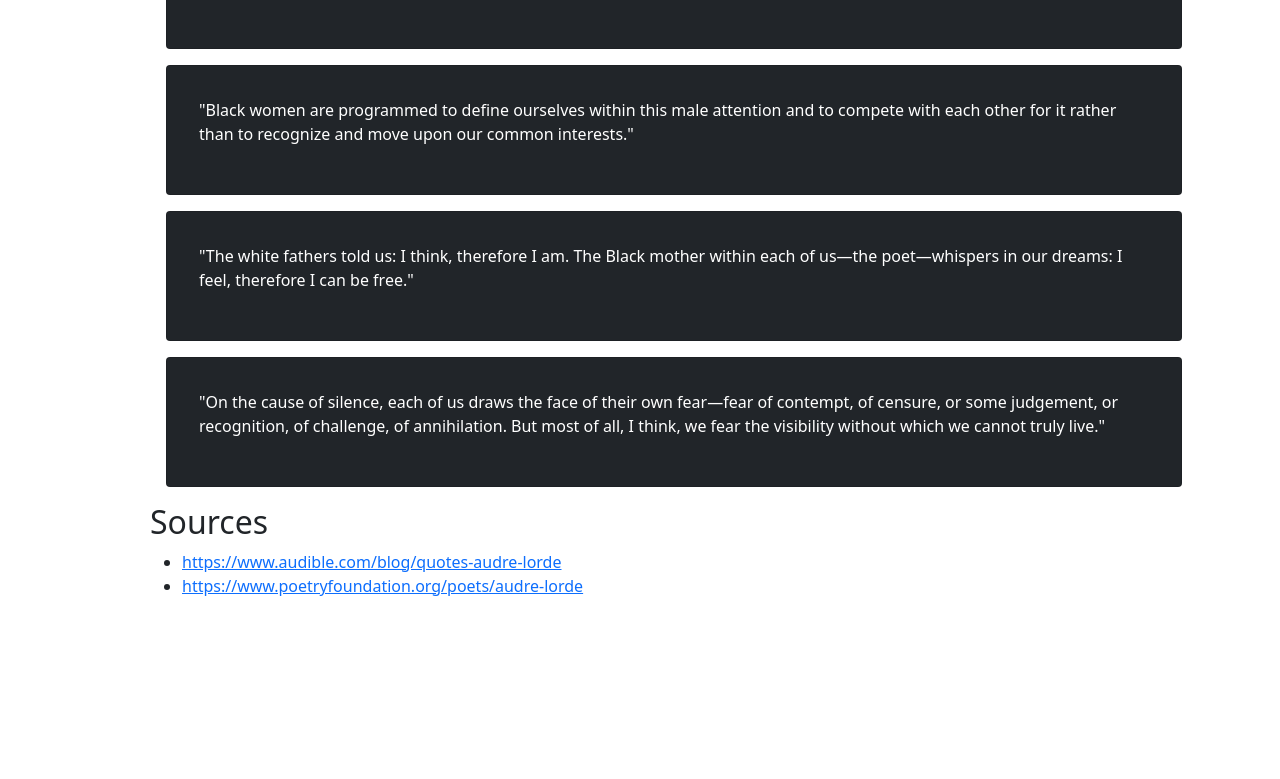
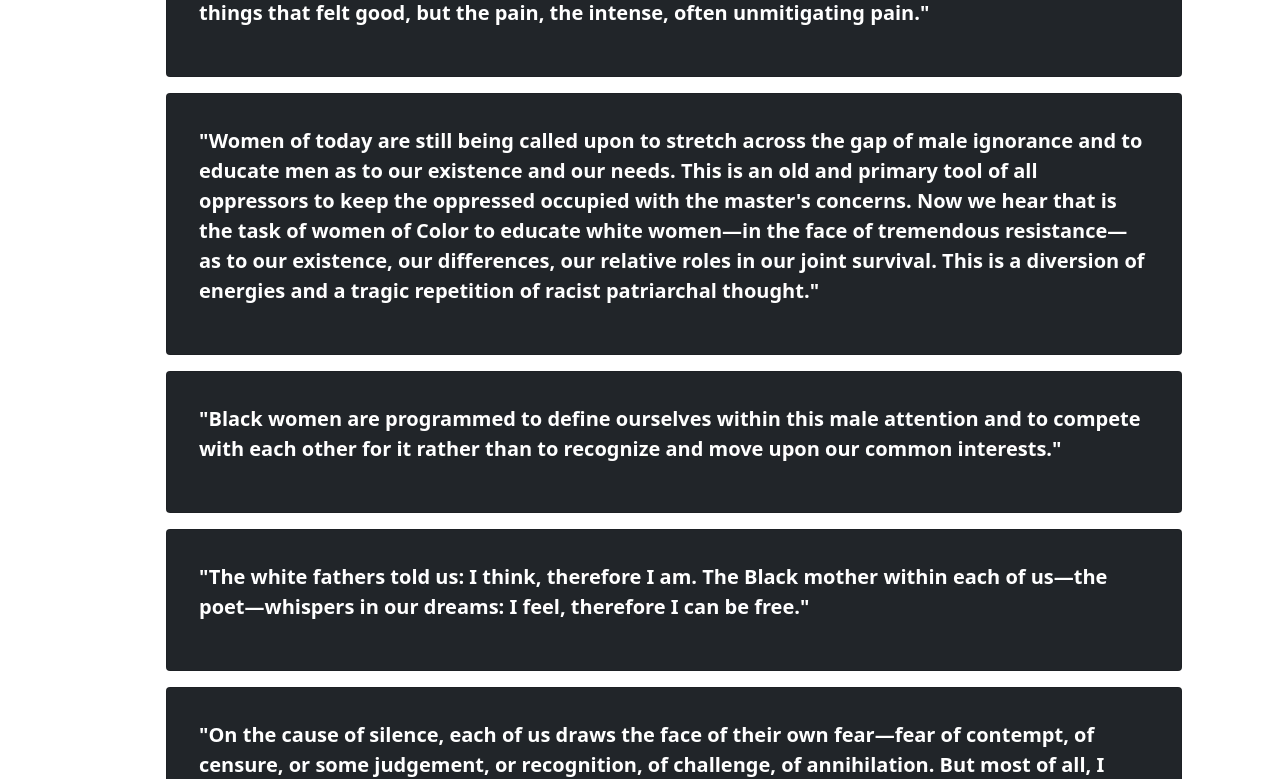
Before and after one commit to AndreasLc1103/DigitalHumanities101Final, a React (Create React App) app: page /quotes in a window 1280 px wide. Shown: the part 1267-2046 px from the top of the page. Before the commit the page ends 1881 px from the top, so only its background shows below. Built offline with nearby package versions, Linux system fonts and the light colour scheme.

Commit message:
bolded text on cards and increased size

```diff
--- a/src/Components/QuotesComponents/QuoteCard.jsx
+++ b/src/Components/QuotesComponents/QuoteCard.jsx
@@ -11,7 +11,7 @@ const QuotesCard = ({ QuoteText }) => {
             >
                 <CardBody>
                     <CardText>
-                        <p className="text-lg-left font-weight-bold" >{QuoteText}</p>
+                        <p className="fs-5 fw-bold">{QuoteText}</p>
                     </CardText>
                 </CardBody>
             </Card>
--- a/src/Components/QuotesComponents/QuotesViewer.jsx
+++ b/src/Components/QuotesComponents/QuotesViewer.jsx
@@ -8,14 +8,15 @@ const QuotesViewer = ({ quotes, sources }) => {
                     {quotes.map((quote) => <QuotesCard QuoteText={quote} />)}
                 </Col>
             </Row>
-            <Row>
+            <Row style={{ paddingBottom: "5rem" }}>
                 <Col>
-                    <h2>Sources</h2>
+                    <h2 style={{ paddingBottom: "1rem" }}>Sources</h2>
                     <ul>
                         {sources.map((source) => <li><a href={source}>{source}</a></li>)}
                     </ul>
                 </Col>
             </Row>
+
         </Container>
     );
 }
```
